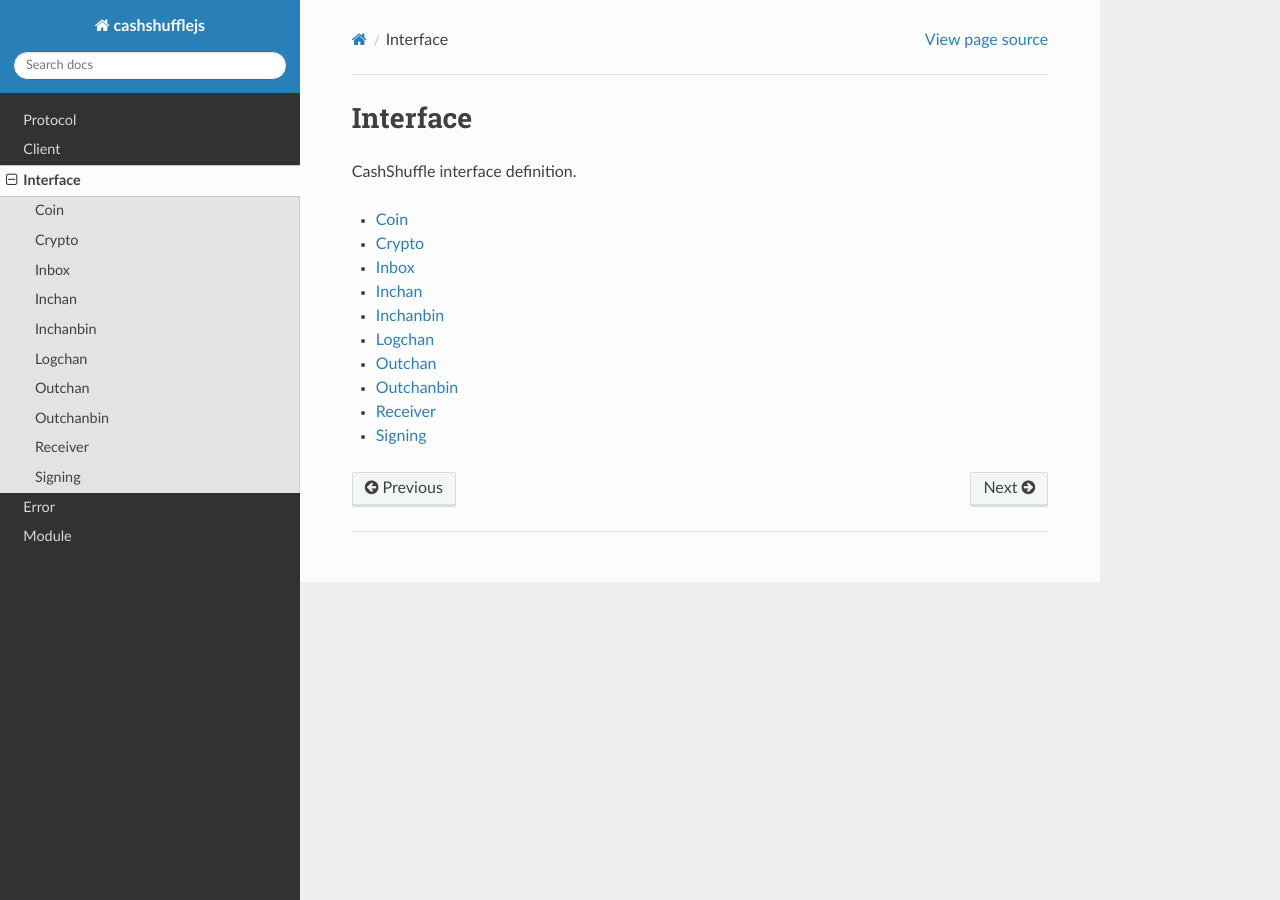
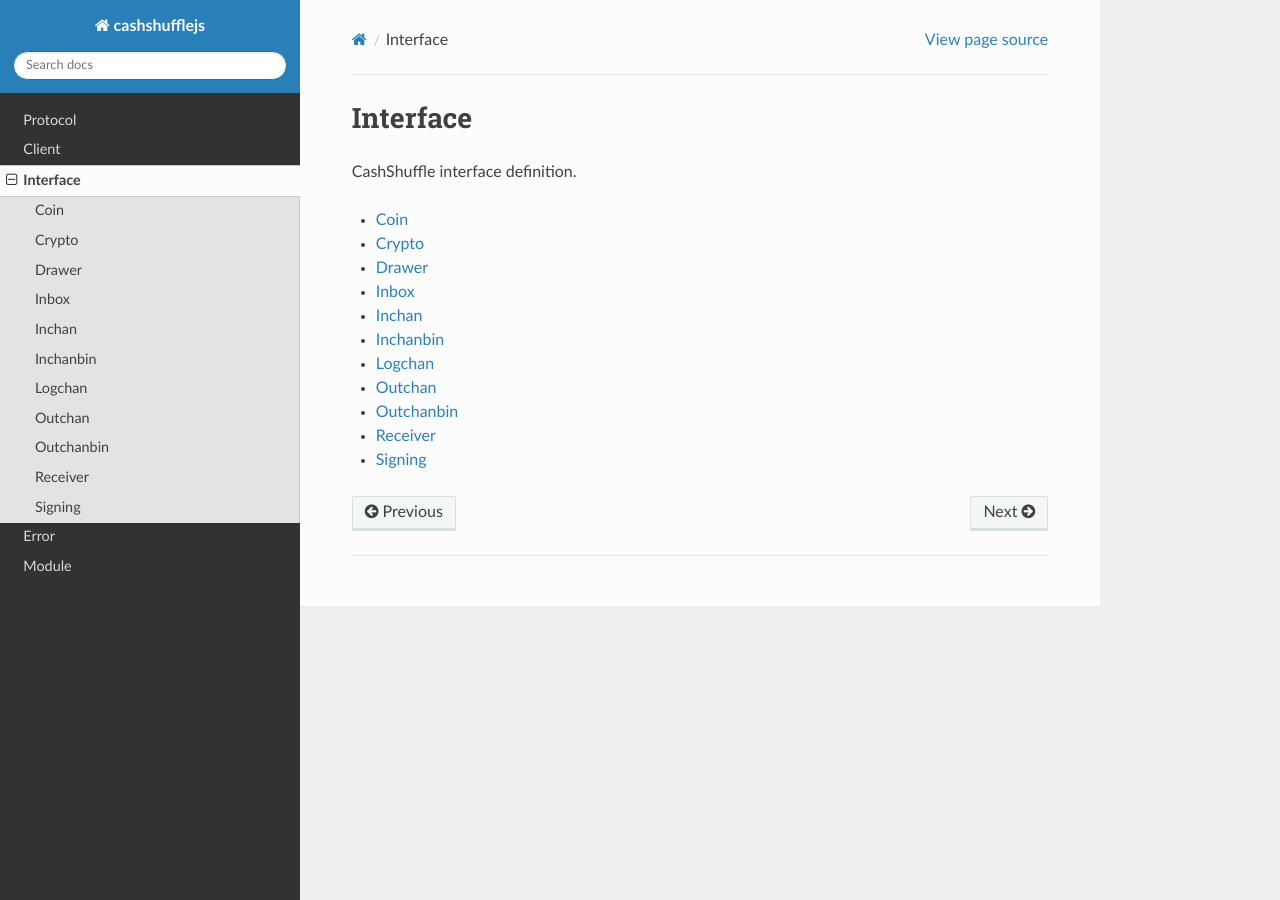
Before and after one commit to bookmoons/cashshufflejs, a Sphinx documentation site: the page built from doc/interface.rst, in a window 1280 px wide. Built offline with Sphinx 7.4.7 and the Read the Docs theme 2.0.0, drawn with Linux system fonts in a browser that asks for light colours.

Commit message:
doc: Add Drawer

```diff
--- a/doc/interface.rst
+++ b/doc/interface.rst
@@ -6,6 +6,7 @@
 .. toctree::
    interface/coin
    interface/crypto
+   interface/drawer
    interface/inbox
    interface/inchan
    interface/inchanbin
--- /dev/null
+++ b/doc/interface/drawer.rst
@@ -0,0 +1,5 @@
+Drawer
+------
+
+.. autointerface:: drawer~Drawer
+   :members:
```
